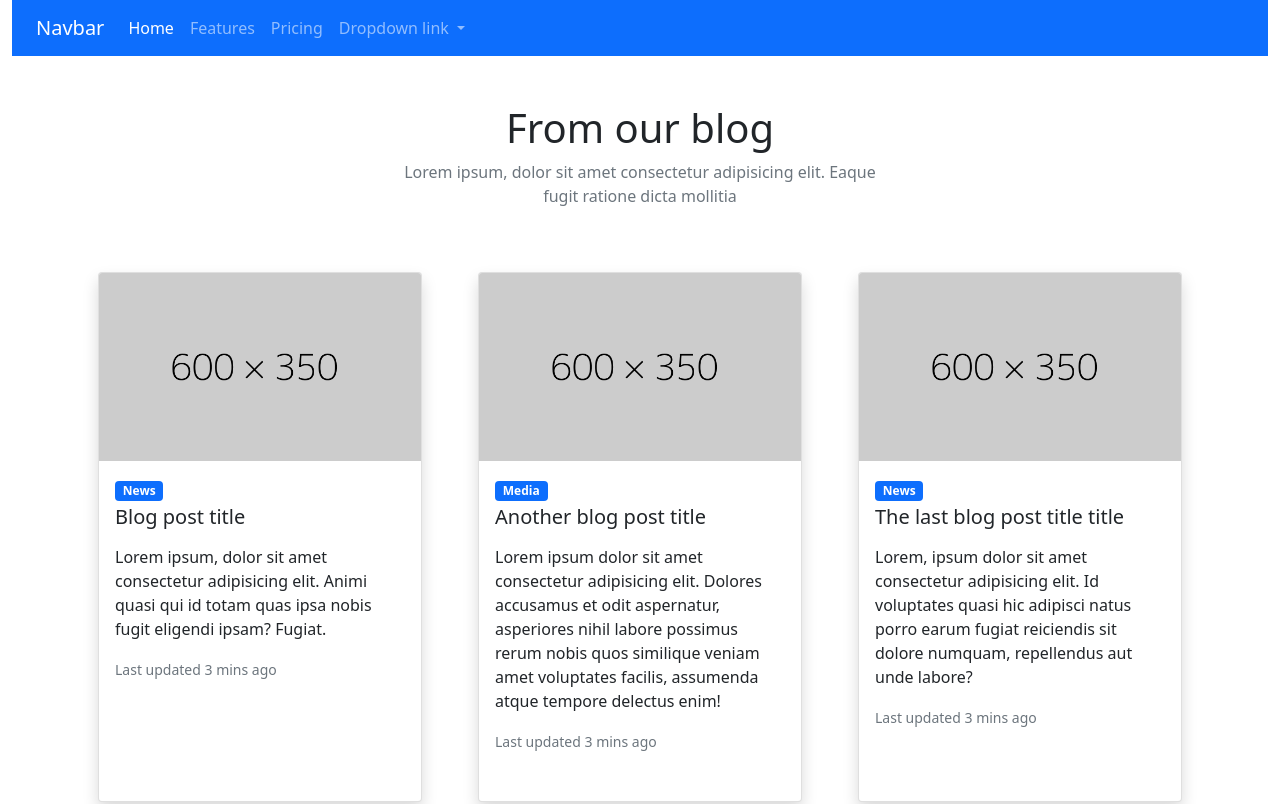
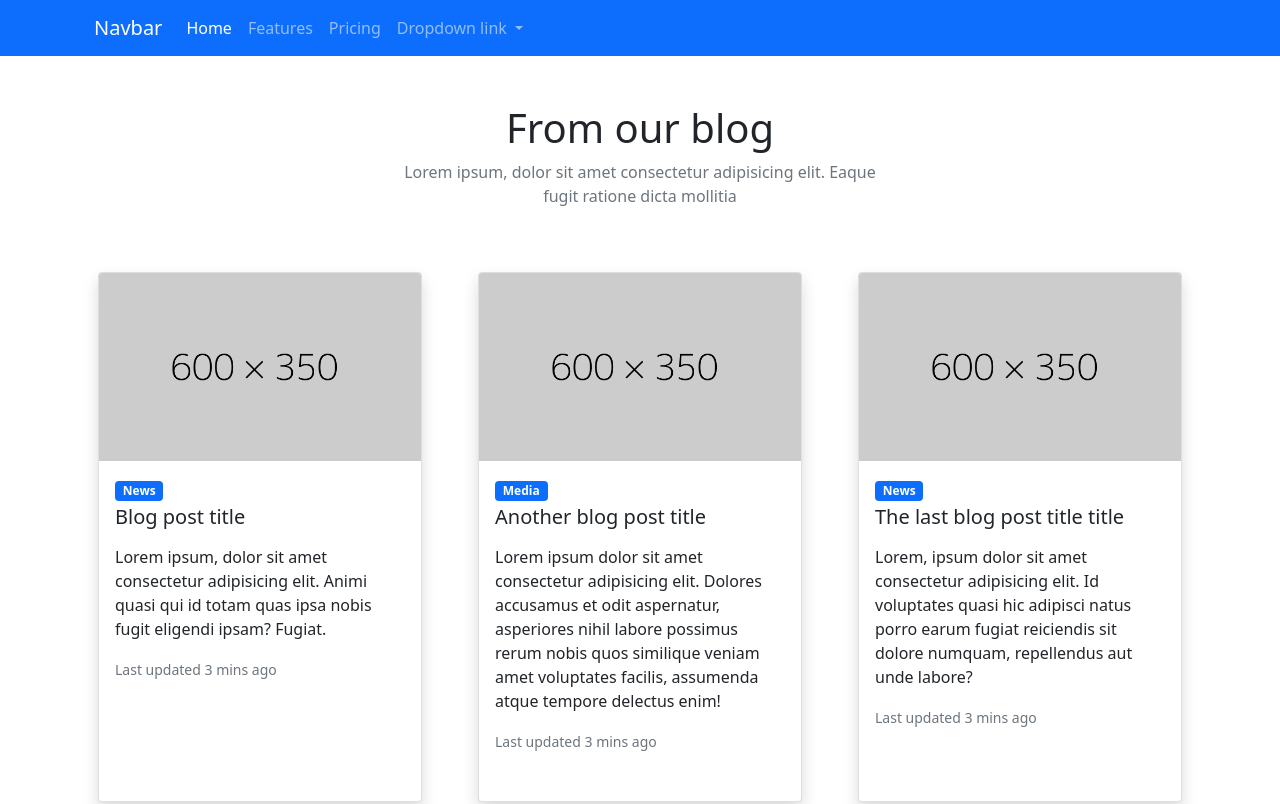
Before and after one commit to danilsklyar/homework_2, a plain HTML site: page index.html in a window 1280 px wide. Shown: the top 804 px of the page. Drawn offline with nearby package versions, Linux system fonts and the light colour scheme.

Commit message:
Final index.html

```diff
--- a/index.html
+++ b/index.html
@@ -9,17 +9,17 @@
     <link href="https://cdn.jsdelivr.net/npm/bootstrap@5.1.3/dist/css/bootstrap.min.css" rel="stylesheet"
         integrity="sha384-1BmE4kWBq78iYhFldvKuhfTAU6auU8tT94WrHftjDbrCEXSU1oBoqyl2QvZ6jIW3" crossorigin="anonymous">
 </head>
+
 <body>
-    <div class="container-fluid">
     <div class="row">
         <div class="col-12 mb-5">
             <header>
                 <nav class="navbar navbar-expand-lg navbar-dark bg-primary">
-                        <div class="container-fluid">
+                    <div class="container">
                         <a class="navbar-brand" href="#">Navbar</a>
                         <button class="navbar-toggler" type="button" data-bs-toggle="collapse"
-                                data-bs-target="#navbarNavDropdown" aria-controls="navbarNavDropdown"
-                                aria-expanded="false" aria-label="Toggle navigation">
+                            data-bs-target="#navbarNavDropdown" aria-controls="navbarNavDropdown" aria-expanded="false"
+                            aria-label="Toggle navigation">
                             <span class="navbar-toggler-icon"></span>
                         </button>
                         <div class="collapse navbar-collapse" id="navbarNavDropdown">
@@ -49,7 +49,6 @@
                     </div>
                 </nav>
             </header>
-            </div>
         </div>
     </div>
     <div class="container">
@@ -122,7 +121,6 @@
             </div>
         </div>
     </div>
-    <div class="container-fluid"></div>
     <div class="row bg-dark">
         <div class="col-12">
             <footer class="d-flex flex-wrap justify-content-around align-items-center my-3">
@@ -136,4 +134,5 @@
         </div>
     </div>
 </body>
+
 </html>
```
Lines whose indentation alone changed are shown as unchanged.
